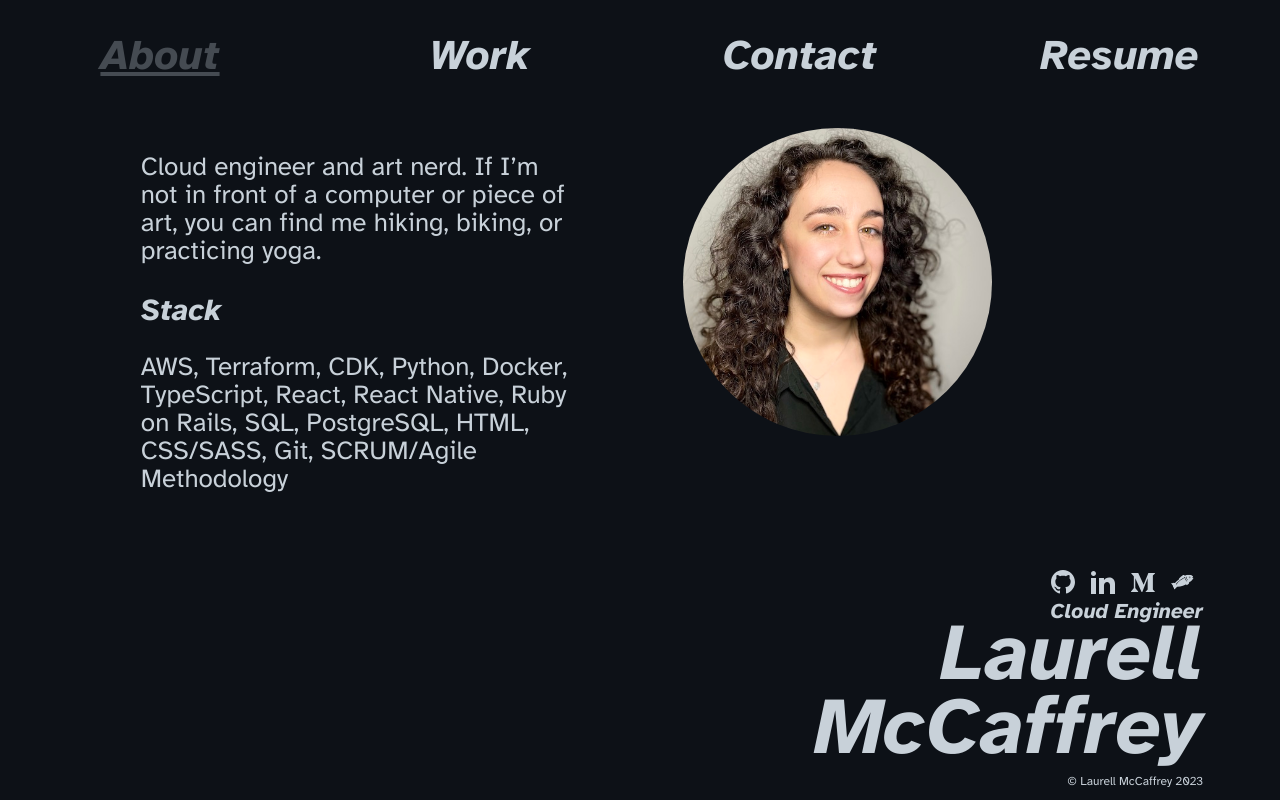
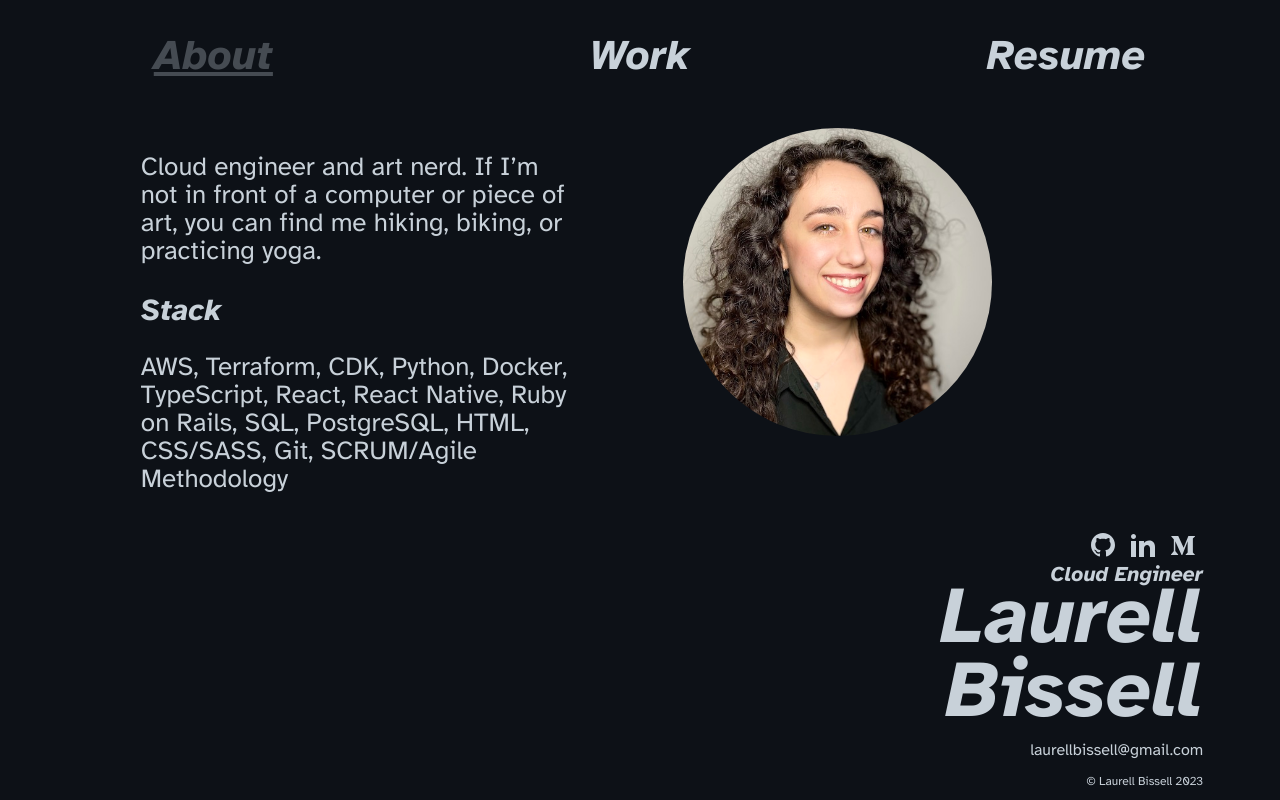
Before and after one commit to lgm527/me, a React (Create React App) app: page / in a window 1280 px wide. Built offline with nearby package versions, Linux system fonts and the light colour scheme; a web font is replaced by a local one.

Commit message:
rm contact, glitch, update last name

```diff
--- a/src/App.js
+++ b/src/App.js
@@ -2,14 +2,12 @@ import React from 'react';
 import './style/App.css';
 import Work from './Work';
 import About from './About';
-import Contact from './Contact';
 import Resume from './Resume';
-import glitchFish from './assets/fish.svg';
 
 
 class App extends React.Component {
 
-  state={
+  state = {
     show: 'about'
   }
 
@@ -55,18 +53,6 @@ class App extends React.Component {
           </h1></div>
           <div
           className='btn'
-          aria-label='contact'
-          role='button'
-          onClick={ () => {this.handleClick('contact')} }
-          tabIndex={0}
-          onKeyDown={ (event) => {this.handleKeyDown(event, 'contact')} }>
-          <h1
-          className='btn_content'
-          tabIndex={-1}>
-          {this.state.show === 'contact' ? <u>Contact</u> : 'Contact'}
-          </h1></div>
-          <div
-          className='btn'
           aria-label='resume'
           role='button'
           onClick={ () => {this.handleClick('resume')} }
@@ -82,11 +68,10 @@ class App extends React.Component {
         <div className='stuff'>
           {this.state.show === 'about' ? <About /> : null}
           {this.state.show === 'work' ? <Work /> : null}
-          {this.state.show === 'contact' ? <Contact /> : null}
           {this.state.show === 'resume' ? <Resume /> : null}
         </div>
 
-        <footer className={this.state.show === 'contact' ? 'App-footer hide' : 'App-footer'}>
+        <footer className='App-footer'>
 
         <div className='social'>
         <a href='https://github.com/lgm527' aria-label='github' tabIndex={0} className='btn' target='_blank' rel='noopener noreferrer'><svg tabIndex={-1} className='btn_content_reversed' xmlns='http://www.w3.org/2000/svg' width='24' height='24' viewBox='0 0 24 24'><path d='M12 0c-6.626 0-12 5.373-12 12 0 5.302 3.438 9.8 8.207 11.387.599.111.793-.261.793-.577v-2.234c-3.338.726-4.033-1.416-4.033-1.416-.546-1.387-1.333-1.756-1.333-1.756-1.089-.745.083-.729.083-.729 1.205.084 1.839 1.237 1.839 1.237 1.07 1.834 2.807 1.304 3.492.997.107-.775.418-1.305.762-1.604-2.665-.305-5.467-1.334-5.467-5.931 0-1.311.469-2.381 1.236-3.221-.124-.303-.535-1.524.117-3.176 0 0 1.008-.322 3.301 1.23.957-.266 1.983-.399 3.003-.404 1.02.005 2.047.138 3.006.404 2.291-1.552 3.297-1.23 3.297-1.23.653 1.653.242 2.874.118 3.176.77.84 1.235 1.911 1.235 3.221 0 4.609-2.807 5.624-5.479 5.921.43.372.823 1.102.823 2.222v3.293c0 .319.192.694.801.576 4.765-1.589 8.199-6.086 8.199-11.386 0-6.627-5.373-12-12-12z'/></svg></a>
@@ -94,15 +79,14 @@ class App extends React.Component {
         <a href='https://www.linkedin.com/in/lgm527/' aria-label='linkedin' tabIndex={0} className='btn' target='_blank' rel='noopener noreferrer'><svg tabIndex={-1} className='btn_content_reversed' xmlns='http://www.w3.org/2000/svg' width='24' height='24' viewBox='0 0 24 24'><path d='M4.98 3.5c0 1.381-1.11 2.5-2.48 2.5s-2.48-1.119-2.48-2.5c0-1.38 1.11-2.5 2.48-2.5s2.48 1.12 2.48 2.5zm.02 4.5h-5v16h5v-16zm7.982 0h-4.968v16h4.969v-8.399c0-4.67 6.029-5.052 6.029 0v8.399h4.988v-10.131c0-7.88-8.922-7.593-11.018-3.714v-2.155z'/></svg></a>
 
         <a href='https://medium.com/@lgm527' aria-label='medium' tabIndex={0} className='btn' target='_blank' rel='noopener noreferrer'><svg tabIndex={-1} className='btn_content_reversed' width='24' height='24' xmlns='http://www.w3.org/2000/svg' fillRule='evenodd' clipRule='evenodd'><path d='M2.846 6.887c.03-.295-.083-.586-.303-.784l-2.24-2.7v-.403h6.958l5.378 11.795 4.728-11.795h6.633v.403l-1.916 1.837c-.165.126-.247.333-.213.538v13.498c-.034.204.048.411.213.537l1.871 1.837v.403h-9.412v-.403l1.939-1.882c.19-.19.19-.246.19-.537v-10.91l-5.389 13.688h-.728l-6.275-13.688v9.174c-.052.385.076.774.347 1.052l2.521 3.058v.404h-7.148v-.404l2.521-3.058c.27-.279.39-.67.325-1.052v-10.608z'/></svg></a>
-
-        <a href='https://glitch.com/@lgm527' aria-label='glitch' tabIndex={0} className='btn' target='_blank' rel='noopener noreferrer'><img tabIndex={-1} className='btn_content_reversed' width='24' height='24' src={glitchFish} alt='glitch fish' /></a>
         </div>
 
         <div id='allMe'>
           <h2 id='title'>Cloud Engineer</h2>
           <h1 className='name'>Laurell</h1>
-          <h1 className='name'>McCaffrey</h1>
-          <p id='copy'>© Laurell McCaffrey {year.getFullYear()}</p>
+          <h1 className='name'>Bissell</h1>
+          <p>laurellbissell@gmail.com</p>
+          <p id='copy'>© Laurell Bissell {year.getFullYear()}</p>
         </div>
 
         </footer>
--- a/src/Contact.js
+++ /dev/null
@@ -1,75 +0,0 @@
-import React from 'react';
-import emailjs from 'emailjs-com';
-import './style/Contact.css';
-
-class Contact extends React.Component {
-
-  state = {
-    from_name: '',
-    from_email: '',
-    message: '',
-    complete: false
-  }
-
-  handleChange = (e) => {
-    this.setState({[e.target.name]: e.target.value})
-  }
-
-  handleSubmit = (e) => {
-    e.preventDefault();
-    if (this.state.from_email === '' || this.state.message === '') {
-      window.alert('* Please complete all required inputs *')
-    } else {
-    const templateParams = {
-     from_name: this.state.from_name,
-     from_email: this.state.from_email,
-     message: this.state.message
-    };
-    emailjs.send('default_service', 'contact_form', templateParams, 'user_930tGXbXZ8DTaedds14NL' )
-       .then((response) => {
-           console.log('SUCCESS!', response.status, response.text);
-           this.setState({complete: true})
-       }, (err) => {
-           window.alert('Contact unsuccessful because: ', err);
-      });
-    }
-  }
-
-  handleClick = () => {
-    this.setState({complete: false})
-  }
-
-
-  render(){
-    return (
-      <div className='contact_container'>
-
-        {
-          this.state.complete ?
-          <div>
-            <h1>Thank you for your email!</h1>
-            <h2 id='anotherOne' onClick={this.handleClick}>Send Another ↺</h2>
-          </div>
-          :
-          <form id='contact-form' onSubmit={this.handleSubmit} autoComplete='off'>
-            <input type='hidden' name='contact' />
-            <label>Name</label><br></br>
-            <input type='text' placeholder='Name' name='from_name' id='from_name' onChange={this.handleChange} />
-
-            <br></br><label>Email *</label><br></br>
-            <input type='email' placeholder='Email' name='from_email' id='from_email' onChange={this.handleChange} />
-
-            <br></br><label>Message *</label><br></br>
-            <textarea name='message' id='message' placeholder='Hello!' onChange={this.handleChange} />
-            <br></br><input type='submit' value='Send' />
-        </form>
-
-      }
-
-      </div>
-    )
-  }
-
-}
-
-export default Contact;
```
